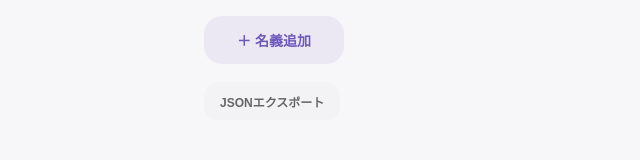
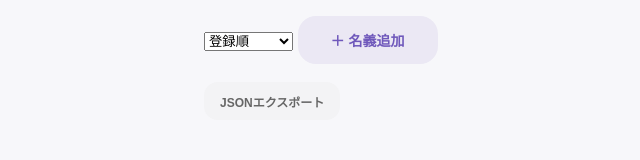
Before and after one commit to mkbmiyu-gif/Snowman, a plain HTML site: page index.html in a window 1280 px wide. Shown: the whole page, without its empty margins (156-796 px from the left). Drawn offline with Linux system fonts and the light colour scheme.

Commit message:
Update index.html

```diff
--- a/index.html
+++ b/index.html
@@ -23,8 +23,32 @@
 <!-- 一覧画面 -->
 <div id="listPage">
 
-<section id="meigiList">
+  <section id="meigiList">
 </section>
+
+<select id="sortSelect">
+
+<option value="default">
+登録順
+</option>
+
+<option value="member">
+会員番号順
+</option>
+
+<option value="join">
+入会日順
+</option>
+
+<option value="name">
+名前順
+</option>
+
+<option value="win">
+当選回数順
+</option>
+
+</select>
 
 <button id="addBtn">
 ＋ 名義追加
```
